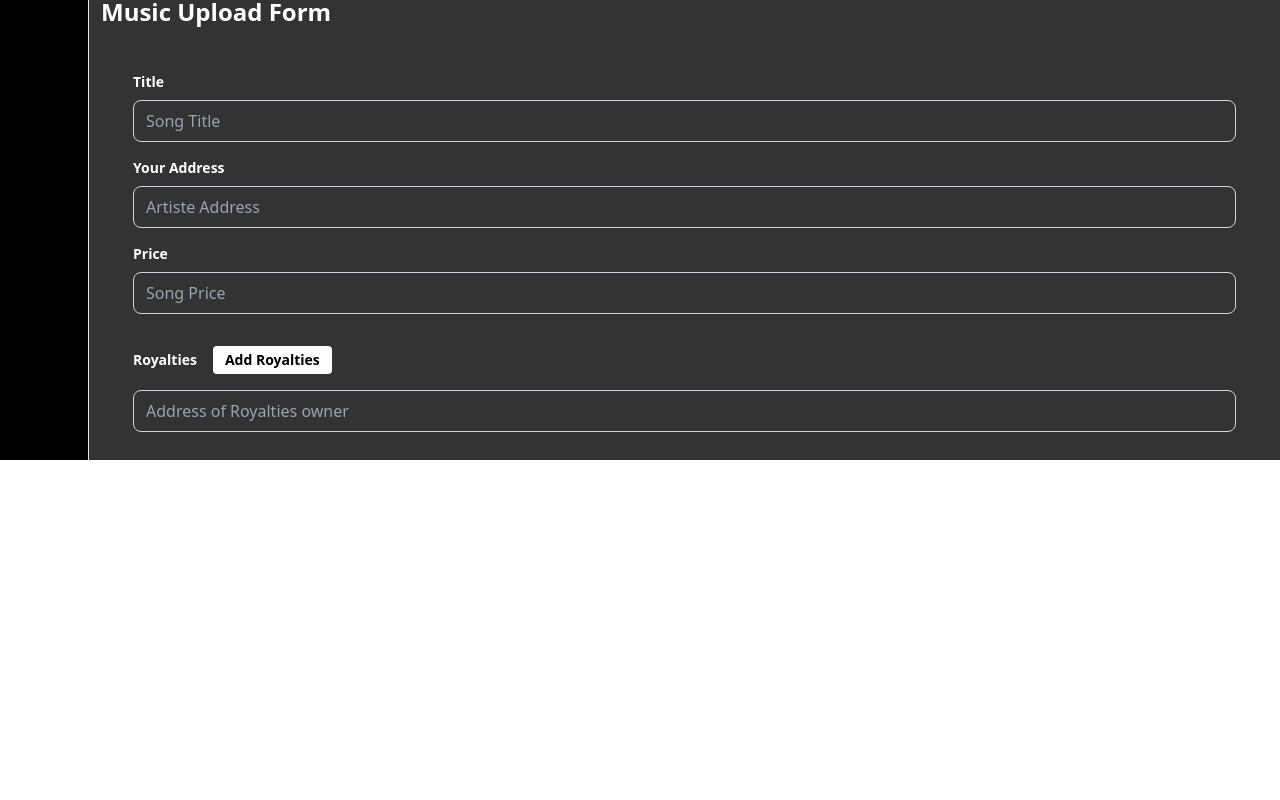
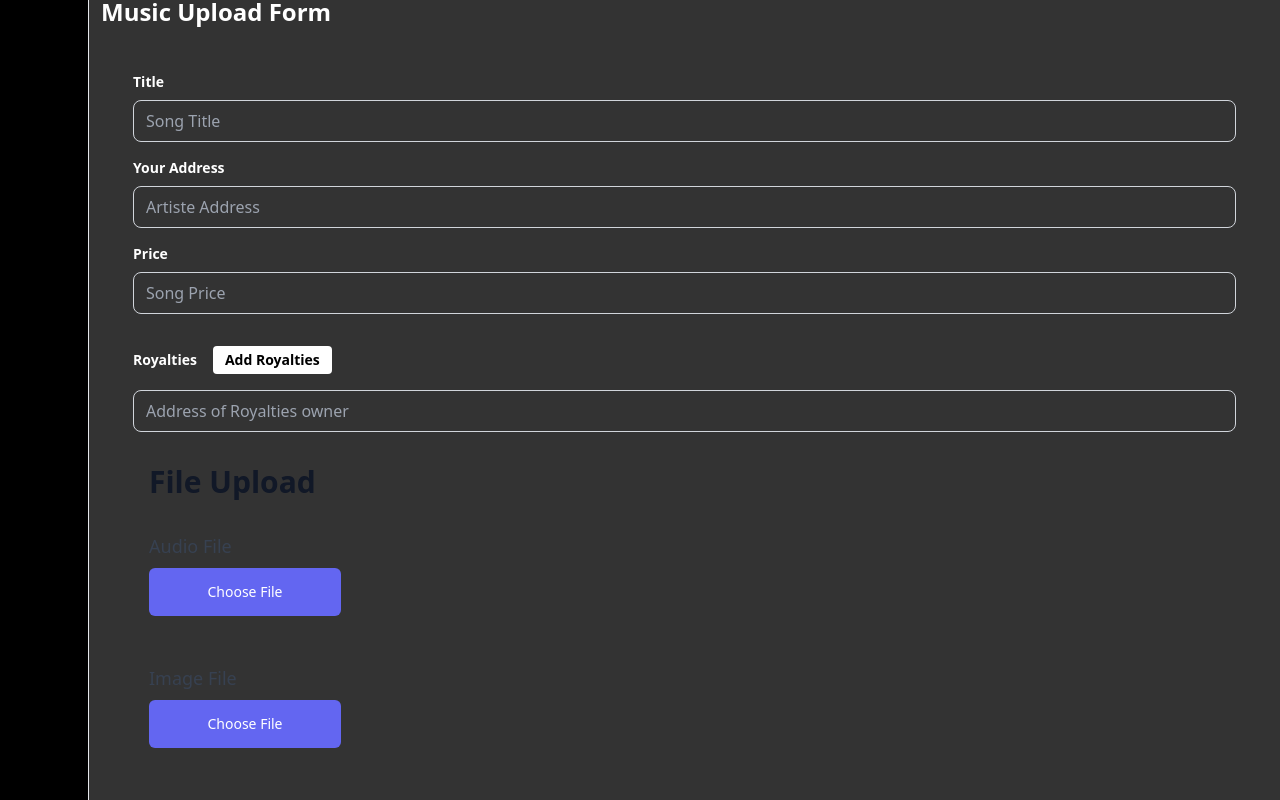
Before and after one commit to kwakyebrilliant/deyplay, a React (Create React App) app: page /dashmusic in a window 1280 px wide. Shown: the part 494-1294 px from the top of the page. Before the commit the page ends 954 px from the top, so only its background shows below. Built offline with nearby package versions, Linux system fonts and the light colour scheme.

Commit message:
dashmusic updates

```diff
--- a/src/dashboard/Pages/DashMusic.js
+++ b/src/dashboard/Pages/DashMusic.js
@@ -15,6 +15,20 @@ function DashMusic() {
     const updatedInputs = [...inputs];
     updatedInputs[index] = value;
     setInputs(updatedInputs);
+  };
+
+
+  const [audioFile, setAudioFile] = useState(null);
+  const [imageFile, setImageFile] = useState(null);
+
+  const handleAudioFileChange = (event) => {
+    const file = event.target.files[0];
+    setAudioFile(file);
+  };
+
+  const handleImageFileChange = (event) => {
+    const file = event.target.files[0];
+    setImageFile(file);
   };
 
 
@@ -123,6 +137,65 @@ function DashMusic() {
                           </div>
 
 
+                          <div className="container mx-auto p-4">
+      <h1 className="text-3xl font-bold text-gray-900 mb-8">File Upload</h1>
+      <div className="grid grid-cols gap-6">
+        <div className="mb-6">
+          <label className="block mb-2 text-lg font-medium text-gray-700">
+            Audio File
+          </label>
+          <div className="flex items-center">
+            <label
+              htmlFor="audio-file-input"
+              className="flex items-center justify-center w-48 h-12 px-4 py-2 text-sm font-medium text-white bg-indigo-500 rounded-md cursor-pointer hover:bg-indigo-600 focus:outline-none"
+            >
+              Choose File
+              <input
+                id="audio-file-input"
+                type="file"
+                accept="audio/*"
+                onChange={handleAudioFileChange}
+                className="hidden"
+              />
+            </label>
+            {audioFile && (
+              <audio controls className="ml-4 w-full">
+                <source src={URL.createObjectURL(audioFile)} />
+              </audio>
+            )}
+          </div>
+        </div>
+        <div className="mb-6">
+          <label className="block mb-2 text-lg font-medium text-gray-700">
+            Image File
+          </label>
+          <div className="flex items-center">
+            <label
+              htmlFor="image-file-input"
+              className="flex items-center justify-center w-48 h-12 px-4 py-2 text-sm font-medium text-white bg-indigo-500 rounded-md cursor-pointer hover:bg-indigo-600 focus:outline-none"
+            >
+              Choose File
+              <input
+                id="image-file-input"
+                type="file"
+                accept="image/*"
+                onChange={handleImageFileChange}
+                className="hidden"
+              />
+            </label>
+            {imageFile && (
+              <img
+                src={URL.createObjectURL(imageFile)}
+                alt="Image Preview"
+                className="ml-4 w-full h-96 object-cover rounded"
+              />
+            )}
+          </div>
+        </div>
+      </div>
+    </div>
+
+
                         </form>
                       </div>
                     </div>
```
